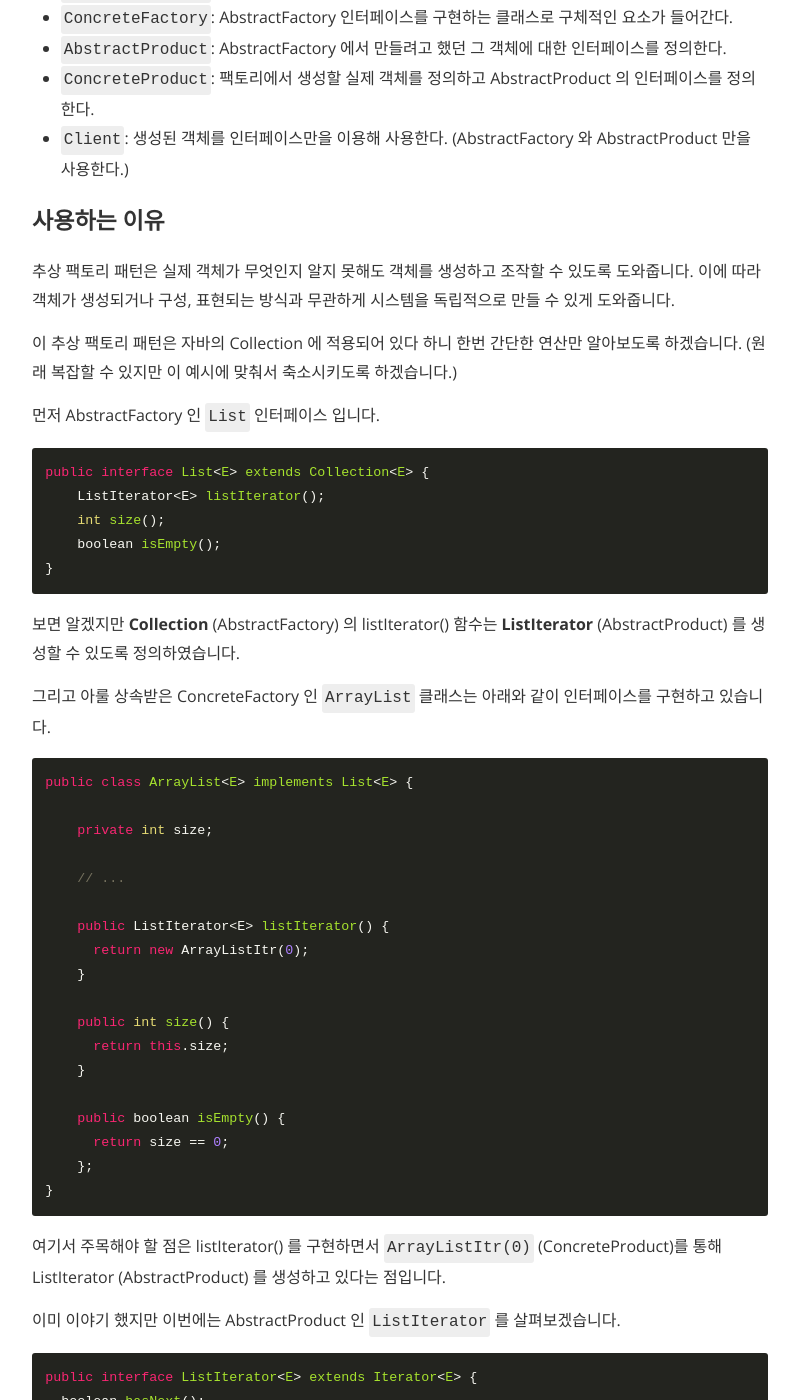
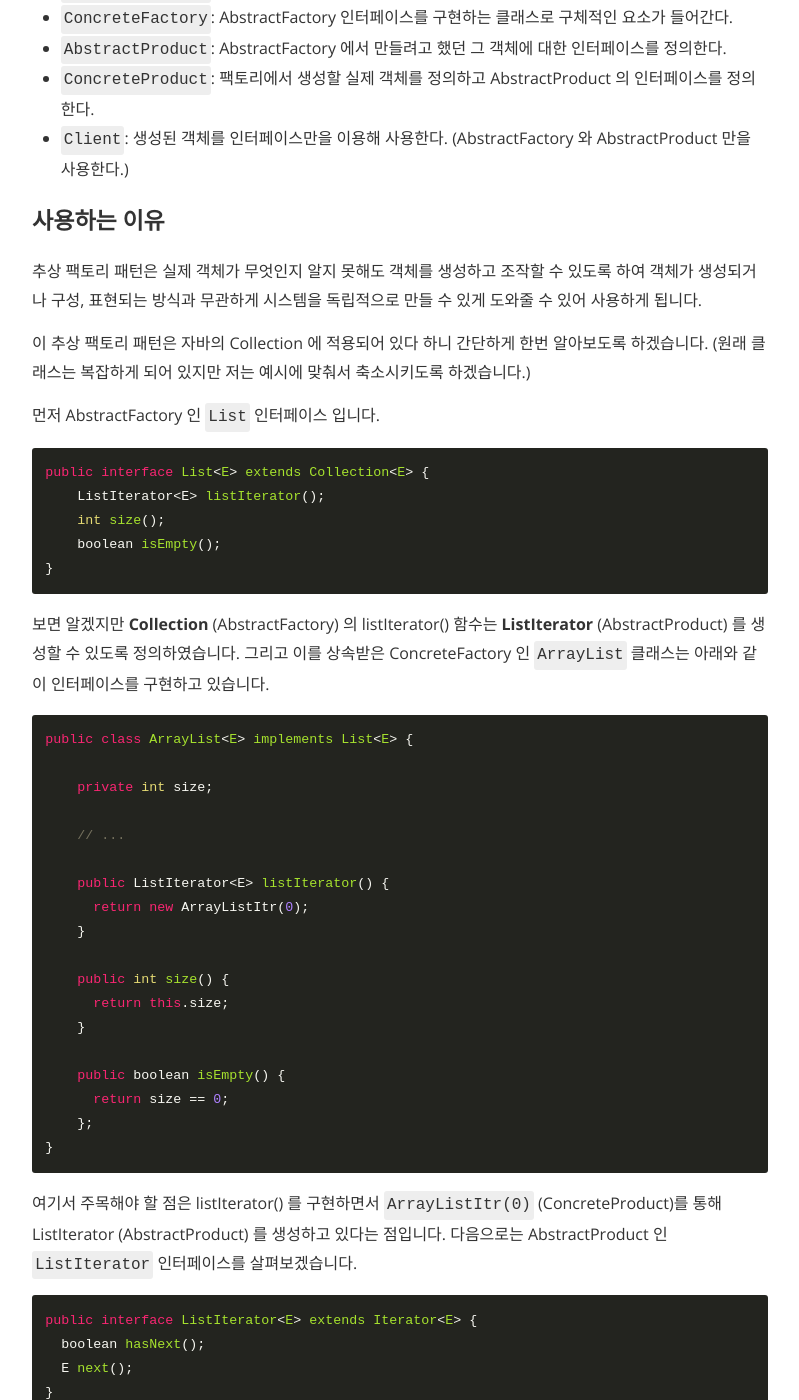
Before and after one commit to kscory/blog, a Jekyll site: the page built from _posts/2020-09-12-design_pattern-abstract_factory.md, in a window 1280 px wide and 1400 px high, scrolled down 1183 px. Shown: the whole window, without its empty margins (240-1039 px from the left). Built offline with Jekyll 4.4.1, drawn with Linux system fonts in a browser that asks for light colours; nearby versions of some CDN libraries; comment, search, counter and statistics services are not loaded; some of the changed text lies outside the part shown.

Commit message:
오타 수정

````diff
--- a/_posts/2020-09-12-design_pattern-abstract_factory.md
+++ b/_posts/2020-09-12-design_pattern-abstract_factory.md
@@ -28,9 +28,9 @@ __Abstract Factory Pattern__ 이란 상세화된 서브클래스를 정의하지
 
 ### 사용하는 이유
 
-추상 팩토리 패턴은 실제 객체가 무엇인지 알지 못해도 객체를 생성하고 조작할 수 있도록 도와줍니다. 이에 따라 객체가 생성되거나 구성, 표현되는 방식과 무관하게 시스템을 독립적으로 만들 수 있게 도와줍니다.
+추상 팩토리 패턴은 실제 객체가 무엇인지 알지 못해도 객체를 생성하고 조작할 수 있도록 하여 객체가 생성되거나 구성, 표현되는 방식과 무관하게 시스템을 독립적으로 만들 수 있게 도와줄 수 있어 사용하게 됩니다.
 
-이 추상 팩토리 패턴은 자바의 Collection 에 적용되어 있다 하니 한번 간단한 연산만 알아보도록 하겠습니다. (원래 복잡할 수 있지만 이 예시에 맞춰서 축소시키도록 하겠습니다.)
+이 추상 팩토리 패턴은 자바의 Collection 에 적용되어 있다 하니 간단하게 한번 알아보도록 하겠습니다. (원래 클래스는 복잡하게 되어 있지만 저는 예시에 맞춰서 축소시키도록 하겠습니다.)
 
 먼저 AbstractFactory 인 `List` 인터페이스 입니다.
 
@@ -42,9 +42,7 @@ public interface List<E> extends Collection<E> {
 }
 ```
 
-보면 알겠지만 __Collection__ (AbstractFactory) 의 listIterator() 함수는 __ListIterator__ (AbstractProduct) 를 생성할 수 있도록 정의하였습니다.
-
-그리고 아룰 상속받은 ConcreteFactory 인 `ArrayList` 클래스는 아래와 같이 인터페이스를 구현하고 있습니다.
+보면 알겠지만 __Collection__ (AbstractFactory) 의 listIterator() 함수는 __ListIterator__ (AbstractProduct) 를 생성할 수 있도록 정의하였습니다. 그리고 이를 상속받은 ConcreteFactory 인 `ArrayList` 클래스는 아래와 같이 인터페이스를 구현하고 있습니다.
 
 ```java
 public class ArrayList<E> implements List<E> {
@@ -67,9 +65,7 @@ public class ArrayList<E> implements List<E> {
 }
 ```
 
-여기서 주목해야 할 점은 listIterator() 를 구현하면서 `ArrayListItr(0)` (ConcreteProduct)를 통해 ListIterator (AbstractProduct) 를 생성하고 있다는 점입니다.
-
-이미 이야기 했지만 이번에는 AbstractProduct 인 `ListIterator` 를 살펴보겠습니다.
+여기서 주목해야 할 점은 listIterator() 를 구현하면서 `ArrayListItr(0)` (ConcreteProduct)를 통해 ListIterator (AbstractProduct) 를 생성하고 있다는 점입니다. 다음으로는 AbstractProduct 인 `ListIterator` 인터페이스를 살펴보겠습니다.
 
 ```java
 public interface ListIterator<E> extends Iterator<E> {
@@ -99,7 +95,7 @@ class ArrayListItr implements ListIterator<E> {
 }
 ```
 
-이렇게 정의되어 있는 클래스와 인터페이스를 가지고 저희는 아래와 같은 클래스를 만들어내곤 할 것입니다.
+저희는 이렇게 정의되어 있는 클래스와 인터페이스를 가지고 저희는 아래와 같이 사용하기 위해서 util 성 클래스인 Printer 함수를 만들 수 있을 것입니다.
 
 ```java
 class Printer {
@@ -115,7 +111,7 @@ class Printer {
 }
 ```
 
-그런데 여기서 잘 보시면 Client 에서는 __ArrayList__ 와 __ListItr__ 클래스는 따로 사용하지 않은 것을 볼 수 있습니다. 즉, 내가 `LinkedList` 를 사용하고 싶다면 코드를 정의하고 __Printer__ 클래스의 __print()__ 메서드에 LinkedList 를 넘겨주면 됩니다. 단, 이 LinkedList 에서는 __iterator()__ 를 새로이 구현하게 됩니다.
+그런데 여기서 잘 보시면 Client 에서는 __ArrayList__ 와 __ListItr__ 클래스를 직접 사용하지 않은 것을 볼 수 있습니다. 즉, 만약 내가 `LinkedList` 를 사용하고 싶다면 이에 대한 코드를 정의하고 __Printer__ 클래스의 __print()__ 메서드에 LinkedList 를 넘겨주면 됩니다. 단, LinkedList 에서는 __iterator()__ 를 새로이 구현해야 합니다.
 
 ```java
 public class LinkedList<E> implements List<E> {
@@ -167,7 +163,7 @@ class LinkedListItr implements ListIterator<E> {
 2. List 와 Iterator 는 강하게 연결되어 있다는 점을 고려해보면 제품의 일관성을 증진시킬 수 있습니다. (List 를 쓸때 Iterator 는 언제나 사용 가능)
 
 단점
-1. 확장성이 떨어집니다. 즉, List 에서 Iterator 다른 인터페이스를 사용하고 싶다면 이를 상속한 클래스인 ArrayList, LinkedList 모두 구현해 주어야 합니다. 혹은 ArrayList 에서는 Iterator 말고 다른 인터페이스를 사용할 수도 없어 수정이 어려울 수 있습니다.
+1. 확장성이 떨어집니다. 예를 들어 List 에서 Iterator 다른 인터페이스를 사용하고 싶다면 이를 상속한 클래스인 ArrayList, LinkedList 모두 구현해 주어야 합니다. 혹은 ArrayList 에서는 Iterator 인터페이스가 아닌 다른 인터페이스를 사용하기에는 어려움이 따를 수 있습니다.
 
 ### 실제 사용 예제
 
@@ -259,9 +255,10 @@ class Client {
 }
 ```
 
-지금 위의 kakao user 는 이 포스팅을 하는 실제 api 를 가져와봤습니다.
+보시면 알겠지만 Client 에서는 어떤 소셜로그인이던 상관 없이 `OAuthAPI` 와
+`OAuthUser` 만을 가지고 로그인 처리를 진행하고 있습니다. 다시 말하면 다른 로그인으로 확장할 수 있다는 이야기입니다. 또한 `OAuthAPI` 와 `OAuthUser` 는 밀접하게 연관되어 있는 정보들이기 때문에 추상 팩터리 패턴에 적합하다고 생각하였습니다.
 
-그런데 여기서 내가 Google Login 이 필요하다 싶으면 ConcreteFactory 와 ConcreteProduct 를 아래와 같이 새로 구현해주면 됩니다. (구글 api 는 실제 api 가 아닙니다.)
+여기서 만약 __Google Login__ 을 구현해야 겠다 싶으면 `ConcreteFactory` 와 `ConcreteProduct` 를 아래와 같이 새로 구현해주면 됩니다. (구글 api 는 실제 api 가 아닙니다.)
 
 ```typescript
 class GoogleUser implements OAuthUser{
````
Also changed, not shown: other parts of _posts/2020-09-12-design_pattern-abstract_factory.md (+1 -1 lines).
